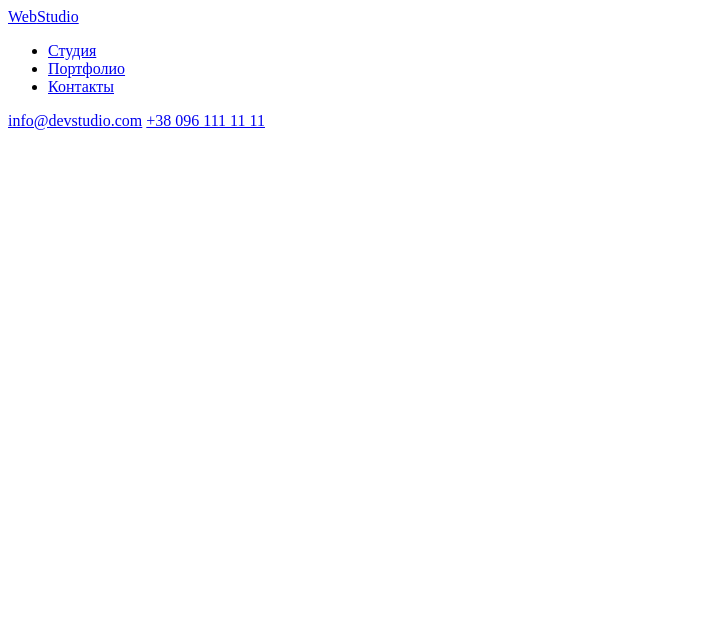
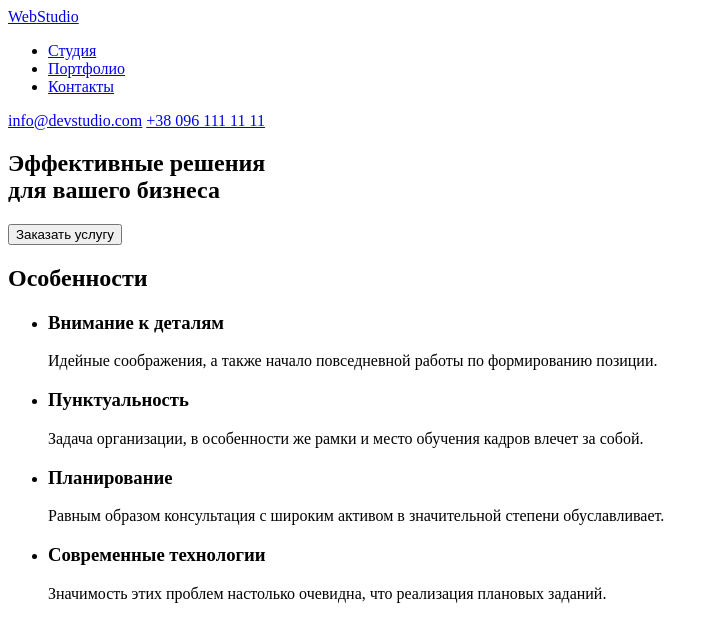
Before and after one commit to KsanaSal/goit-markup-hw-01, a plain HTML site: page index.html in a window 1280 px wide. Shown: the whole page, without its empty margins (0-719 px from the left). Drawn offline with Linux system fonts and the light colour scheme.

Commit message:
Додає main і дві section

```diff
--- a/index.html
+++ b/index.html
@@ -19,5 +19,32 @@
       <a href="mailto:info@devstudio.com">info@devstudio.com</a>
       <a href="tel:+380961111111">+38 096 111 11 11</a>
   </header>
+  <main>
+      <section>
+        <h1>Эффективные решения<br/> для вашего бизнеса</h1>
+        <button>Заказать услугу</button>
+      </section>
+      <section>
+          <h2>Особенности</h2>
+          <ul>
+            <li>
+                <h3>Внимание к деталям</h3>
+                <p>Идейные соображения, а также начало повседневной работы по формированию позиции.</p>
+            </li>
+            <li>
+                <h3>Пунктуальность</h3>
+                <p>Задача организации, в особенности же рамки и место обучения кадров влечет за собой.</p>
+            </li>
+            <li>
+                <h3>Планирование</h3>
+                <p>Равным образом консультация с широким активом в значительной степени обуславливает.</p>
+            </li>
+            <li>
+                <h3>Современные технологии</h3>
+                <p>Значимость этих проблем настолько очевидна, что реализация плановых заданий.</p>
+            </li>
+          </ul>
+      </section>
+  </main>
 </body>
 </html>
```
